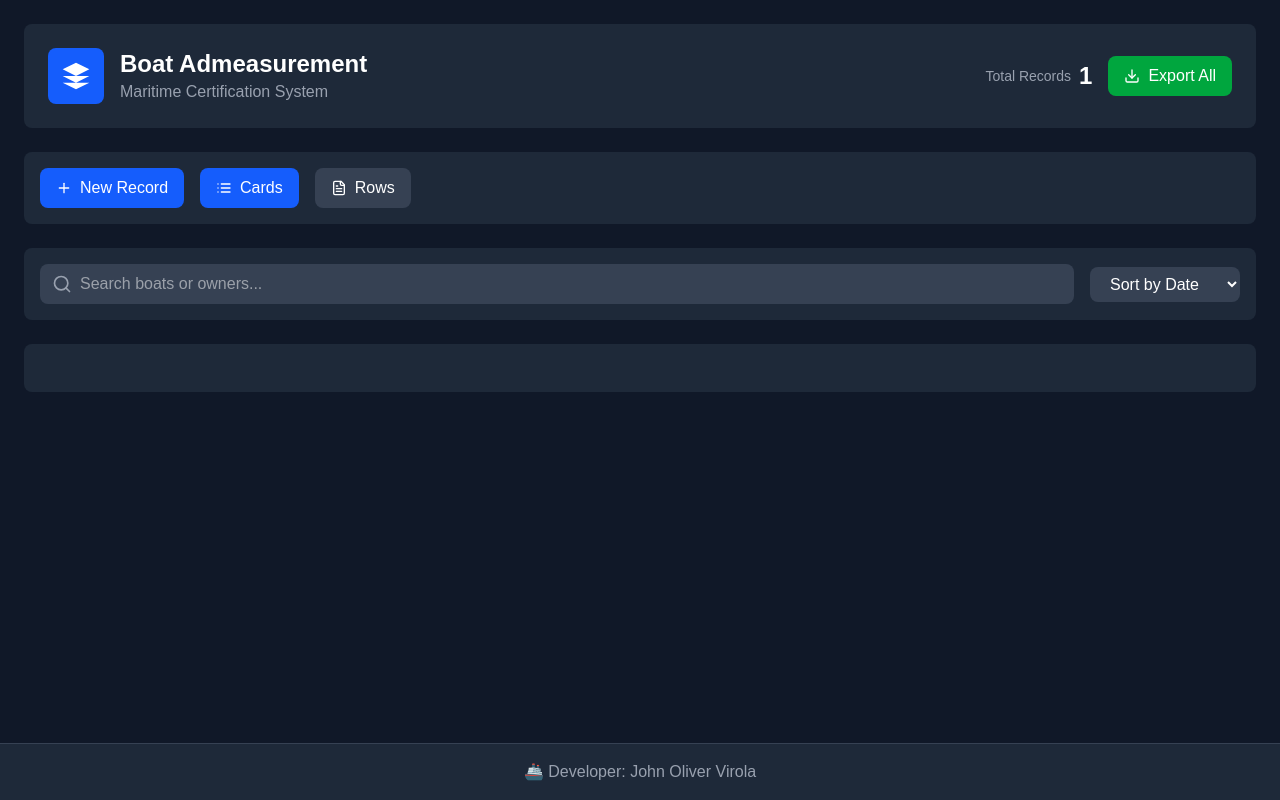
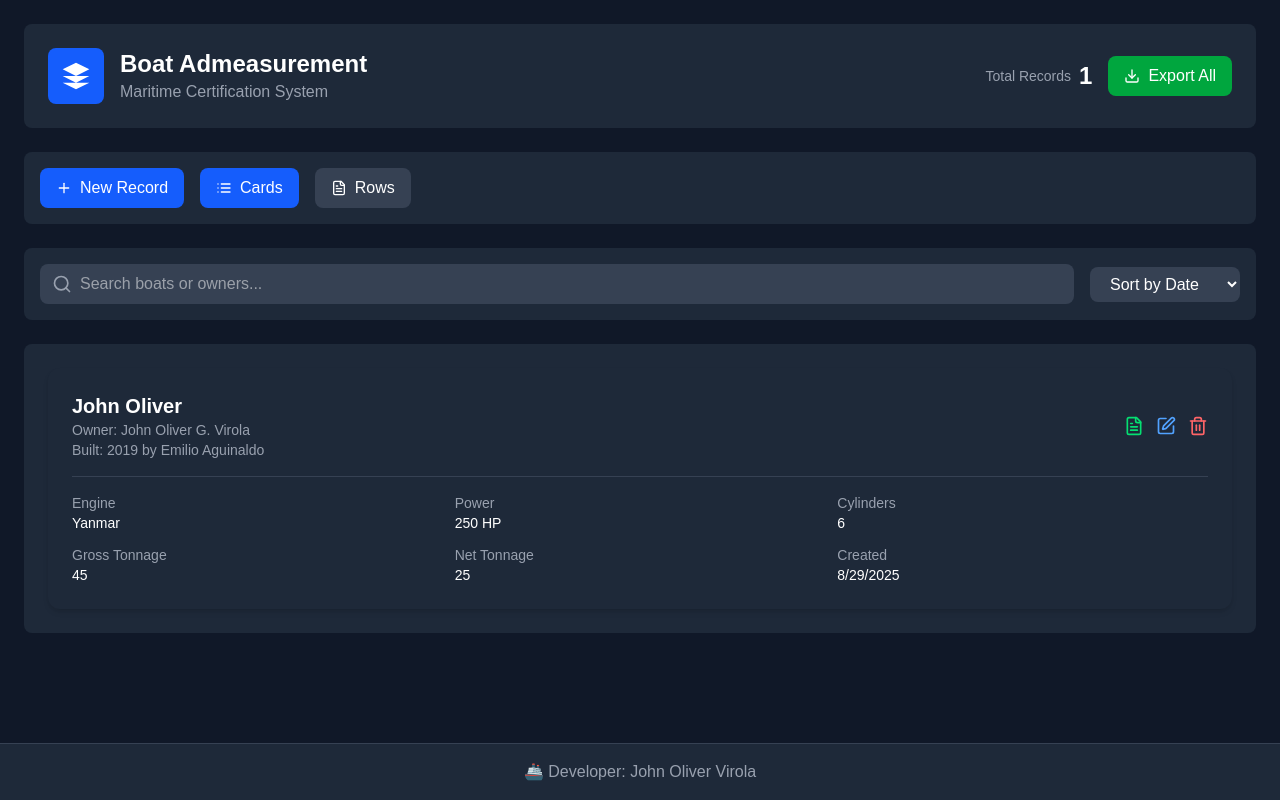
Before and after one commit to John-Oliver04/boat-admeasurements, a Next.js app: page / in a window 1280 px wide. Built offline with nearby package versions, Linux system fonts and the light colour scheme.

Commit message:
Update page.js

```diff
--- a/src/app/page.js
+++ b/src/app/page.js
@@ -244,7 +244,68 @@ export default function Home() {
           // Card View (your existing design)
           filteredBoats.map((boat) => (
             <div key={boat.id} className="bg-gray-800 p-4 sm:p-6 rounded-lg">
-              {/* --- your card layout code here (unchanged) --- */}
+              {/* Card Layout */}
+              <div className="bg-gray-800 rounded-xl shadow-md hover:shadow-lg transition p-4 sm:p-6">
+                <div className="flex flex-col sm:flex-row sm:items-center justify-between border-b border-gray-700 pb-4 mb-4">
+                  <div>
+                    <h2 className="text-lg sm:text-xl font-bold">{boat.boatName}</h2>
+                    <p className="text-gray-400 text-sm">Owner: {boat.ownerName}</p>
+                    <p className="text-gray-400 text-sm">Built: {boat.yearOfBuild} by {boat.boatBuilder}</p>
+                  </div>
+                  <div className="mt-3 sm:mt-0 flex space-x-3">
+                    <button
+                      onClick={() => exportToPDF(boat)}
+                      className="text-green-400 hover:text-green-300"
+                      title="Export PDF"
+                    >
+                      <FileText className="w-5 h-5" />
+                    </button>
+                    <button
+                      onClick={() => editBoat(boat)}
+                      className="text-blue-400 hover:text-blue-300"
+                      title="Edit"
+                    >
+                      <Edit className="w-5 h-5" />
+                    </button>
+                    <button
+                      onClick={() => deleteBoat(boat)}
+                      className="text-red-400 hover:text-red-300"
+                      title="Delete"
+                    >
+                      <Trash2 className="w-5 h-5" />
+                    </button>
+                  </div>
+                </div>
+
+                {/* Boat Details */}
+                <div className="grid grid-cols-2 sm:grid-cols-3 gap-3 text-sm">
+                  <div>
+                    <p className="text-gray-400">Engine</p>
+                    <p className="font-medium">{boat.engineMake}</p>
+                  </div>
+                  <div>
+                    <p className="text-gray-400">Power</p>
+                    <p className="font-medium">{boat.horsePower}</p>
+                  </div>
+                  <div>
+                    <p className="text-gray-400">Cylinders</p>
+                    <p className="font-medium">{boat.numberOfCylinders}</p>
+                  </div>
+                  <div>
+                    <p className="text-gray-400">Gross Tonnage</p>
+                    <p className="font-medium">{boat.grossTonnage}</p>
+                  </div>
+                  <div>
+                    <p className="text-gray-400">Net Tonnage</p>
+                    <p className="font-medium">{boat.netTonnage}</p>
+                  </div>
+                  <div>
+                    <p className="text-gray-400">Created</p>
+                    <p className="font-medium">{boat.createdAt}</p>
+                  </div>
+                </div>
+              </div>
+
             </div>
           ))
         ) : (
```
